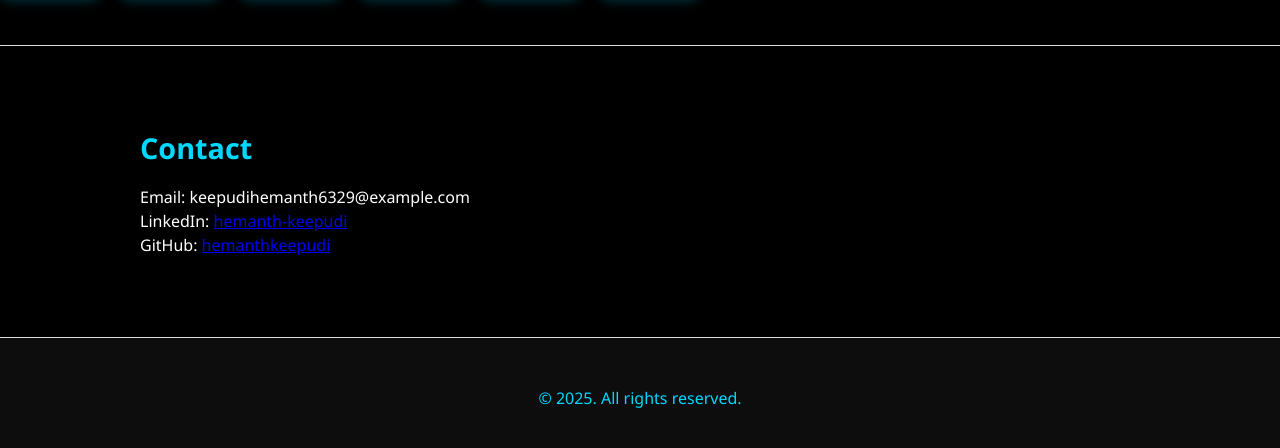
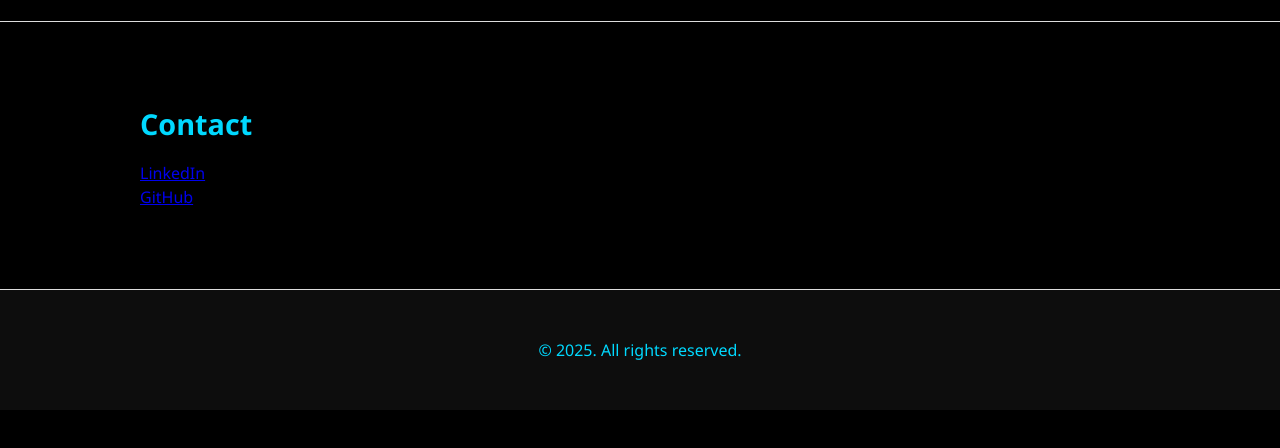
Before and after one commit to hemanthkeepudi/Portfolio, a plain HTML site: page index.html in a window 1280 px wide. Shown: the part 1235-1683 px from the top of the page. After the commit the page ends 1645 px from the top, so only its background shows below. Drawn offline with Linux system fonts and the light colour scheme.

Commit message:
Update index.html

```diff
--- a/index.html
+++ b/index.html
@@ -3,7 +3,7 @@
 <head>
   <meta charset="UTF-8" />
   <meta name="viewport" content="width=device-width, initial-scale=1.0"/>
-  <title>CS Student Portfolio</title>
+  <title>MY Portfolio</title>
   <link rel="stylesheet" href="style.css" />
 </head>
 <body>
@@ -26,7 +26,7 @@
     <div class="container">
       <h2>About Me</h2>
       <p>
-        I'm a curious and driven Computer Science student with a strong foundation in programming, data structures, and algorithms. I enjoy creating efficient, scalable, and user-friendly applications, whether it's a web app, a mobile solution, or a passion project. I've worked with technologies like Java, Python, HTML, CSS, JavaScript, and frameworks such as React, Spring Boot, and Django. I'm also experienced with version control systems like Git and enjoy contributing to open-source projects on GitHub. I thrive in problem-solving environments and love taking part in hackathons, coding contests, and hands-on projects. My interests span across Artificial Intelligence, Cybersecurity, and Cloud Computing, and I'm always eager to learn more. I value teamwork, good communication, and a growth mindset, and I’m currently seeking opportunities to grow as a developer and contribute meaningfully to real-world projects. When I'm not coding, I enjoy watching tech content, exploring productivity tools, and occasionally challenging myself with a Rubik's Cube.
+        I'm a curious and driven Computer Science student with a strong foundation in programming, data structures, and algorithms. I enjoy creating efficient, scalable, and user-friendly applications, whether it's a web app, a mobile solution, or a passion project. I've worked with technologies like Java, Python, HTML, CSS, JavaScript, and frameworks such as Spring Boot. I'm also experienced with version control systems like Git and enjoy contributing to open-source projects on GitHub. I thrive in problem-solving environments and love taking part in hackathons, coding contests, and hands-on projects. My interests span across Artificial Intelligence, Cybersecurity, and Cloud Computing, and I'm always eager to learn more. I value teamwork, good communication, and a growth mindset, and I’m currently seeking opportunities to grow as a developer and contribute meaningfully to real-world projects. When I'm not coding, I enjoy watching tech content, exploring productivity tools, and occasionally challenging myself with a Rubik's Cube.
       </p>
           </div>
   </section>
@@ -84,9 +84,17 @@
   <section id="contact" class="section">
     <div class="container">
       <h2>Contact</h2>
-      <p>Email: keepudihemanth6329@example.com</p>
-      <p>LinkedIn: <a href="https://linkedin.com/in/hemanth-keepudi" target="_blank">hemanth-keepudi</a></p>
-      <p>GitHub: <a href="https://github.com/hemanthkeepudi" target="_blank">hemanthkeepudi</a></p>
+
+      <div class="link-container">
+      <div class="link-box">
+       <a href="https://linkedin.com/in/hemanth-keepudi" target="_blank" class="link-item">LinkedIn</a>
+      </div>
+      <div class="link-box">
+       <a href="https://github.com/hemanthkeepudi" target="_blank" class="link-item">GitHub</a>
+      </div>
+    </div>
+
+
     </div>
   </section>
 
```
